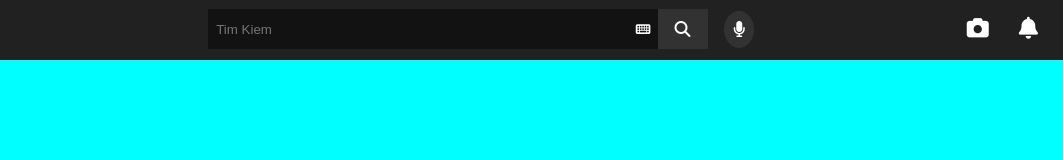
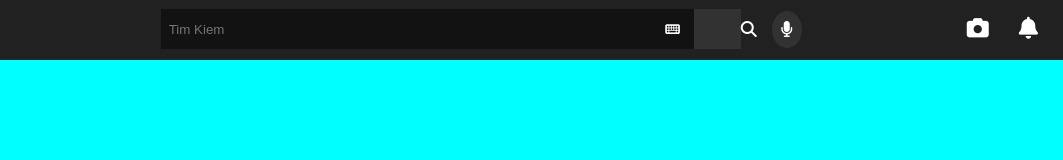
Before and after one commit to chicuongkute/youtube, a plain HTML site: page index.html in a window 1280 px wide. Shown: the full height of the page, 152-1215 px from the left. Drawn offline with Linux system fonts and the light colour scheme.

Commit message:
add main.css file

```diff
--- a/assets/css/main.css
+++ b/assets/css/main.css
@@ -32,16 +32,20 @@ margin-left: 2rem;
 .header__navbar-input {
     display: flex;
     align-items: center;
+    justify-content: center;
 }
 .navbar-input__search {
-    width: 50rem;
+    width: 58rem;
+display: flex;
+
+align-items: center;
 background-color: #323232;
 
 }
 .navbar-input__search input {
     background-color:  #121212;
     height: 4rem;
-    width: 90%;
+    width: 92%;
     border: none;
     padding-left: 0.8rem;
     border-style: none;
@@ -57,8 +61,8 @@ background-color: #323232;
 .navbar-input__search-icon {
     font-size: 1.6rem;
     color: var(--white-color);
-    position: relative;
-    left: -6.5%;
+
+
 }
 .header__navbar-voice {
 width: 3rem;
@@ -68,6 +72,7 @@ border-radius: 50%;
 display: flex;
 justify-content: center;
 align-items: center;
+margin-left: 1.5rem;
 }
 .navbar-voice__icon {
     color: var(--white-color);
```
